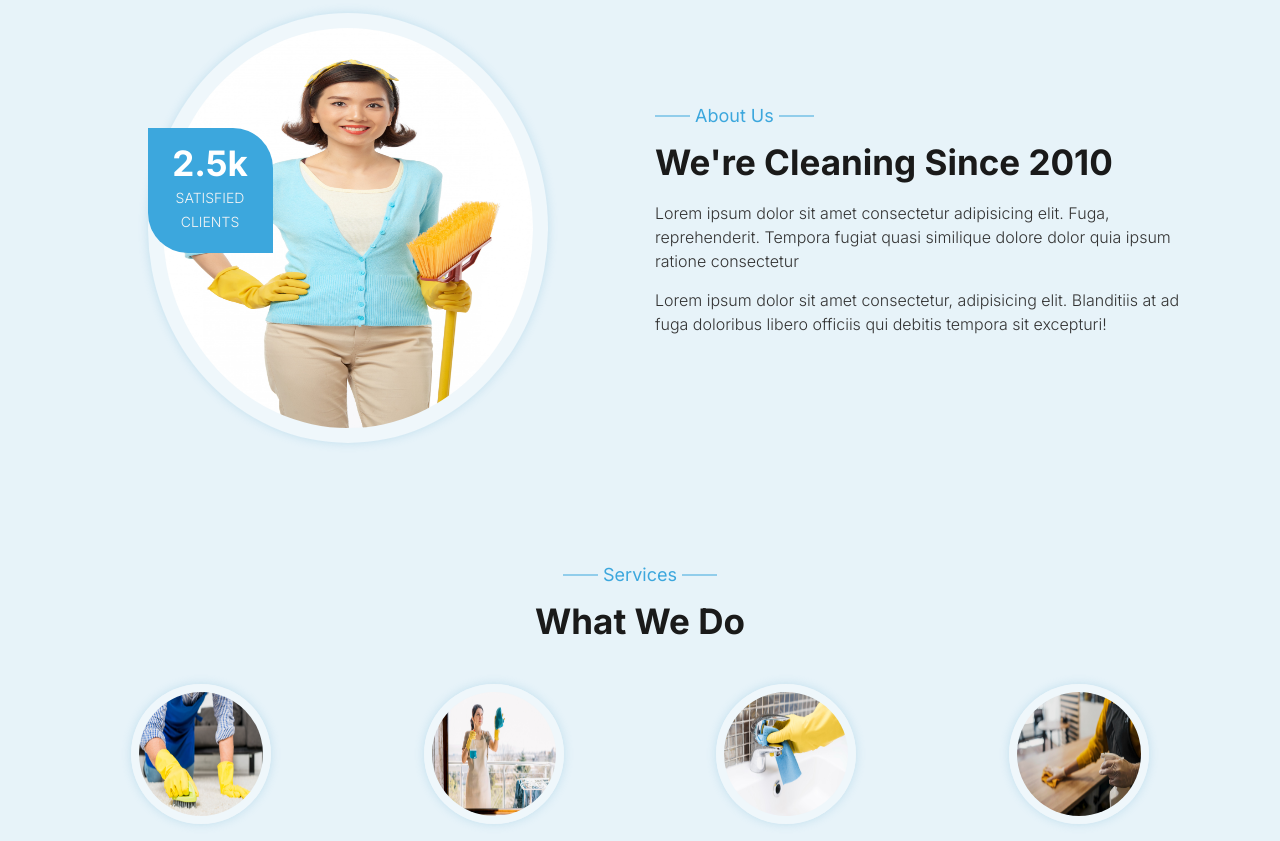
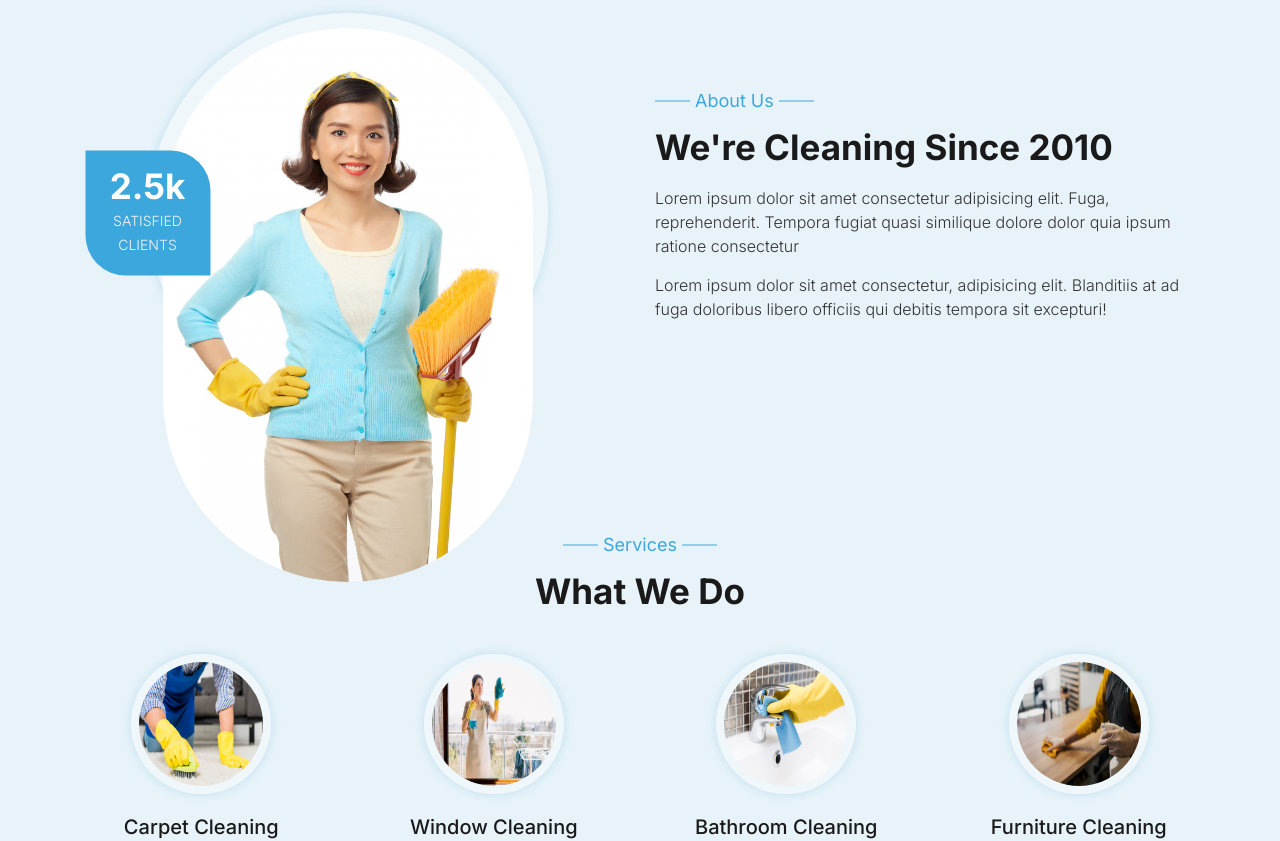
Before and after one commit to FrancisFlow/frontend-training, a Next.js app: page / in a window 1280 px wide. Shown: the part 1040-1881 px from the top of the page. Built offline with nearby package versions, Linux system fonts and the light colour scheme.

Commit message:
Converted images to next Image for build optimisation

```diff
--- a/src/app/globals.css
+++ b/src/app/globals.css
@@ -299,7 +299,7 @@ button {
   border-radius: 50%;
   transform: translate(-50%, -50%);
 }
-.hero-image img {
+.hero-image Image {
   display: block;
   margin:auto;
   align-self: center;
@@ -315,6 +315,14 @@ button {
   margin: 0 0 15px;
 }
 
+.about-img Image {
+  background-color: green;
+  padding: 10px;
+  height: 400px;
+  width: 400px;
+
+}
+
 .about-img .img-box {
   margin:auto;
   padding: 15px;
@@ -322,14 +330,13 @@ button {
   box-shadow: var(--shadow);
   border-radius: 50%;
   max-width: 400px;
+  max-height: 400px;
   position: relative;
-}
-.about-img .img-box img{
   border-radius: 50%;
-  height: 400px;
-  width: 400px;
+  overflow: visible;
 
 }
+
 
 
 .about-img .box {
@@ -348,7 +355,8 @@ button {
 .about-img .box-1 {
  top:50%;
  left: 0;
- transform: translateY(-80% );
+ transform: translateY(-50%) translateX(-50%);
+
 }
 
 .about-img .box span{
@@ -446,8 +454,8 @@ button {
 }
 
 .team-item .img-box {
-  max-height: 350px;
-  max-width: 350px;
+  height: 350px;
+  width: 350px;
   box-shadow: var(--shadow);
   background-color: var(--bg-color);
   margin: auto;
@@ -458,15 +466,13 @@ button {
   align-items: center;
   justify-content: center;
 }
-.team-item img {
+.team-item Image {
   border-radius: 50%;
-  width: 330px;
-  height: 330px;
   transition: filter 0.5s ease;
 
 
 }
-.team-item:hover img {
+.team-item:hover img{
   filter: grayscale(60%);
 }
 .team-item .detail {
--- a/src/components/About/About.js
+++ b/src/components/About/About.js
@@ -1,3 +1,4 @@
+import Image from "next/image";
 const About = () => {
     return (
         <>
@@ -5,8 +6,13 @@ const About = () => {
            <div className="container">
             <div className="grid">
                 <div className="about-img">
-                    <div className="img-box">
-                        <img src="/images/joyce.jpg" alt="about image" />
+                    <div className="img-box ">
+                        <Image src="/images/joyce.jpg"
+                        className="rounded-full"
+
+                        width={400}
+                        height={400}
+                        alt="about image" />
                         <div className="box box-1">
                             <span className="text-white" >2.5k</span>
                             <p>satisfied clients</p>
--- a/src/components/herosection/Hero.js
+++ b/src/components/herosection/Hero.js
@@ -1,4 +1,4 @@
-
+import Image from "next/image";
 const HeroSection = () => {
 
 
@@ -22,7 +22,11 @@ const HeroSection = () => {
                         <div className="circle-wrap">
                             <div className="circle"></div>
                         </div>
-                        <img src="/images/maid.png" alt="Cleaner image"/>
+                     <Image src="/images/maid.png"
+                        alt="Cleaner image"
+                        width={600}
+                        height={600}
+                        />
                     </div>
                 </div>
             </div>
--- a/src/components/services/Services.js
+++ b/src/components/services/Services.js
@@ -1,3 +1,4 @@
+import Image from "next/image";
 const Services = () => {
     return (
         <>
@@ -12,21 +13,21 @@ const Services = () => {
                 <div className="grid">
                     <div className="services-item">
                          <div className="img-box">
-                            <img src="/images/carpet.jpg" alt="carpet cleaning image"/>
+                            <Image height={250} width={250} src="/images/carpet.jpg" alt="carpet cleaning image"/>
                         </div>
                         <h3>carpet cleaning</h3>
 
                     </div>
                     <div className="services-item">
                         <div className="img-box">
-                            <img src="/images/window.jpg" alt="window cleaning image"/>
+                            <Image height={250} width={2500} src="/images/window.jpg" alt="window cleaning image"/>
                         </div>
                         <h3>window cleaning</h3>
 
                     </div>
                     <div className="services-item">
                         <div className="img-box">
-                            <img src="/images/bathroom.jpg" alt="bathroom cleaning image" />
+                            <Image height={250} width={250} src="/images/bathroom.jpg" alt="bathroom cleaning image" />
                         </div>
                         <h3>bathroom cleaning</h3>
 
@@ -34,7 +35,7 @@ const Services = () => {
 
                     <div className="services-item">
                         <div className="img-box">
-                            <img src="/images/furniture.jpg" alt="furniture cleaning image" />
+                            <Image height={250} width={250} src="/images/furniture.jpg" alt="furniture cleaning image" />
                         </div>
                         <h3>furniture cleaning</h3>
 
--- a/src/components/team/Team.js
+++ b/src/components/team/Team.js
@@ -1,3 +1,4 @@
+import Image from "next/image";
 const Team = () => {
     return (
         <>
@@ -12,7 +13,9 @@ const Team = () => {
 
                     <div className="team-item">
                         <div className="img-box">
-                        <img src="/images/about.jpeg" alt="Team lead photo" />
+                        <Image
+                        className="rounded-full p-2"
+                         width={330} height={330} src="/images/about.jpeg" alt="Team lead photo" />
 
                         </div>
                         <div className="detail">
@@ -21,8 +24,9 @@ const Team = () => {
                         </div>
                     </div>
                     <div className="team-item">
-                        <div className="img-box">
-                     <img src="/images/happyjane.jpg" alt="Car cleaner photo" />
+                        <div className="img-box ">
+                     <Image className="rounded-full "
+                     height={330} width={330} src="/images/happyjane.jpg" alt="Car cleaner photo" />
 
                         </div>
                         <div className="detail">
@@ -32,8 +36,7 @@ const Team = () => {
                     </div>
                     <div className="team-item">
                         <div className="img-box" >
-                        <img src="/images/derick.jpg" alt="general cleaner photo" />
-
+                        <Image  className="" height={330} width={330} src="/images/derick.jpg" alt="general cleaner photo" />
                         </div>
                         <div className="detail">
                             <h3>John Doe</h3>
```
